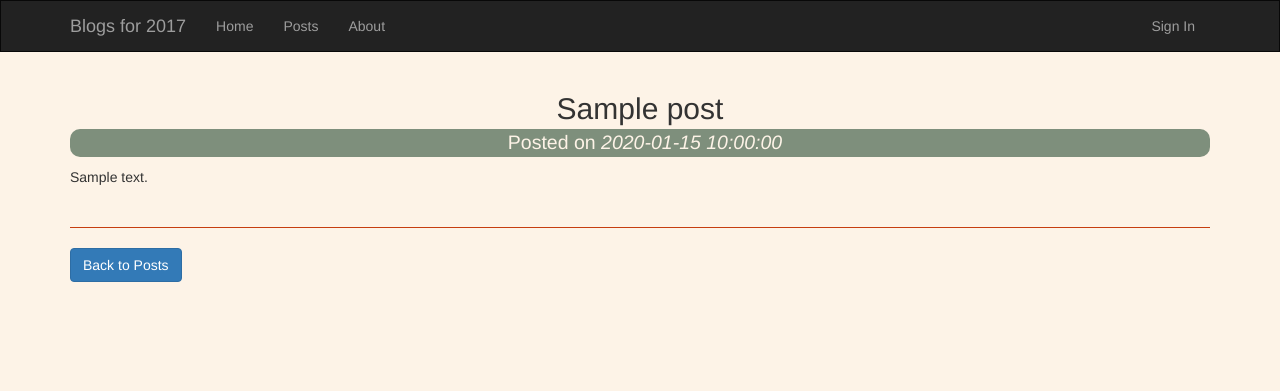
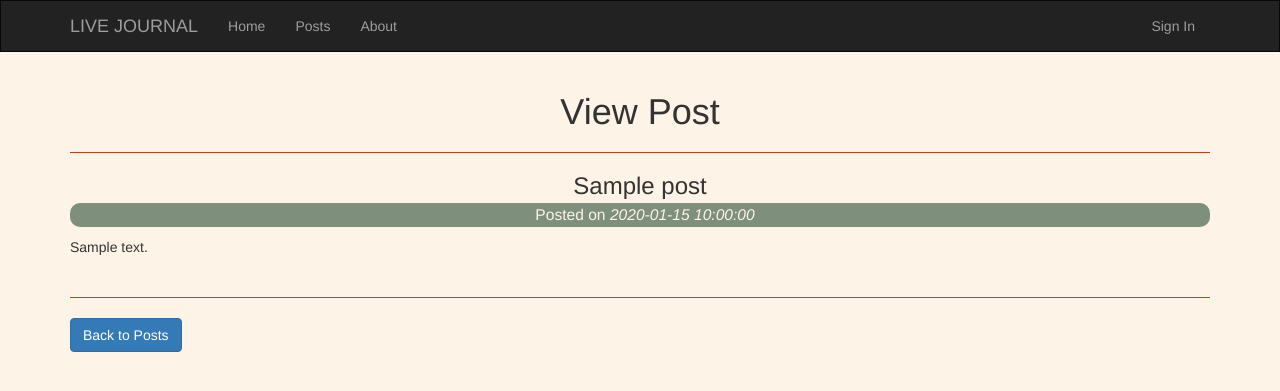
Before and after one commit to jdesoto1618/php_blog_app, a CodeIgniter app: page /php_blog/posts/sample in a window 1280 px wide. Shown: the top 391 px of the page. Run offline with CodeIgniter, Linux system fonts and the light colour scheme; tables that the repository leaves empty or names only in its code hold one stand-in row (values such as "Sample post").

Commit message:
changes wording on all pages

```diff
--- a/application/views/pages/about.php
+++ b/application/views/pages/about.php
@@ -1,4 +1,4 @@
-<h1 class="text-center">Welcome to the <?= $title ?> Page of the PHP Blog!</h1>
+<h1 class="text-center">About Page</h1>
 <p>This is Joe's blog, version 1.0</p>
 <p>What worked for me was: <code>localhost:8080/php_blog/pages/view/about</code></p>
 <p>What did NOT for me was: <code>localhost:8080/php_blog/pages/view/about.php</code></p>
--- a/application/views/pages/home.php
+++ b/application/views/pages/home.php
@@ -1,2 +1,2 @@
 <!-- the title is from the array built in the Pages controller. It contains the page name, as it appears in the address bar. This is what will be rendered when using $title -->
-<h1 class="text-center">Welcome to the <?= $title ?> Page of the PHP Blog!</h1>
+<h1 class="text-center">Welcome to Live Journal!</h1>
--- a/application/views/pages/sign_in.php
+++ b/application/views/pages/sign_in.php
@@ -1,2 +1,2 @@
-<h1 class="text-center">This is the Sign In Page</h1>
+<h1 class="text-center">Sign In Page</h1>
 <p>Use this page to see all your posts and comments on those posts</p>
--- a/application/views/posts/index.php
+++ b/application/views/posts/index.php
@@ -1,4 +1,4 @@
-<h1 class="text-center">You're on the <?= $title ?> Page!</h1>
+<h1 class="text-center"><?= $title ?>!</h1>
 <hr class="horizontal">
 <!-- loop through each post -->
 <?php foreach ($posts as $post) : ?>
@@ -8,5 +8,5 @@
   <p><?= $post['body']?></p>
   <br>
   <!-- link to view a specific post. use site_url so the address becomes /php_blog/posts/slugname -->
-  <p><a class="btn btn-primary" href="<?= site_url('/posts/'.$post['slug']); ?>">View Post</a></p>
+  <p><a class="btn btn-primary view_post" href="<?= site_url('/posts/'.$post['slug']); ?>">View Post</a></p>
 <?php endforeach; ?>
--- a/application/views/posts/view.php
+++ b/application/views/posts/view.php
@@ -1,7 +1,9 @@
-<h2 class="text-center"><?= $post['title']; ?><small class="post_date">Posted on <em><?= $post['created_at']?></em></small></h2>
+<h1 class="text-center">View Post</h1>
+<hr class="horizontal">
+<h3 class="text-center"><?= $post['title']; ?><small class="post_date">Posted on <em><?= $post['created_at']?></em></small></h3>
 <div class="post_body">
   <?= $post['body']; ?>
   <br><br>
   <hr class="horizontal">
-  <p><a class="btn btn-primary" href="<?= site_url('/posts/'); ?>">Back to Posts</a></p>
+  <p><a class="btn btn-primary back_to_posts" href="<?= site_url('/posts/'); ?>">Back to Posts</a></p>
 </div>
--- a/application/views/templates/header.php
+++ b/application/views/templates/header.php
@@ -16,14 +16,8 @@
       <div class="container">
         <!-- Brand and toggle get grouped for better mobile display -->
         <div class="navbar-header">
-          <button type="button" class="navbar-toggle collapsed" data-toggle="collapse" data-target="#bs-example-navbar-collapse-1" aria-expanded="false">
-            <span class="sr-only">Toggle navigation</span>
-            <span class="icon-bar"></span>
-            <span class="icon-bar"></span>
-            <span class="icon-bar"></span>
-          </button>
           <!-- set home page when brand is clicked. will leave this as the standard href, to show it's fine to use this one as well as the PHP helper -->
-          <a class="navbar-brand" href="/php_blog">Blogs for 2017</a>
+          <a class="navbar-brand" href="/php_blog">LIVE JOURNAL</a>
         </div>
 
         <!-- Collect the nav links, forms, and other content for toggling -->
```
